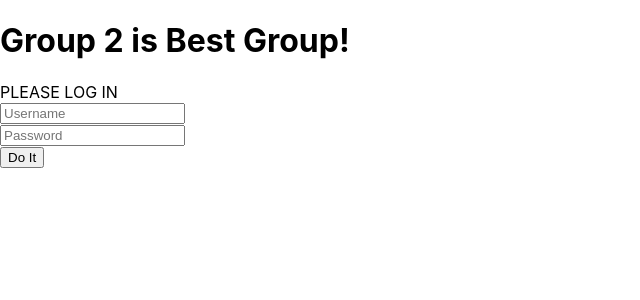
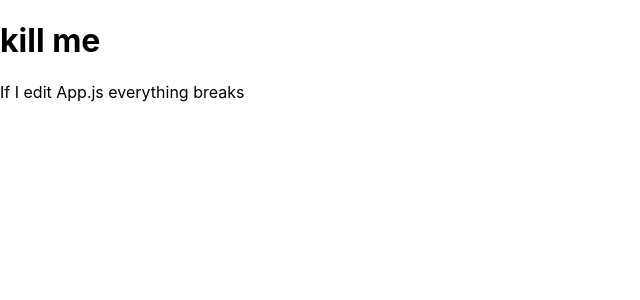
Before and after one commit to cgprats/COP4331-SchedulingManager, a React (Create React App) app in the folder frontend/: page / in a window 1280 px wide. Shown: the top 300 px of the page, without its empty margins (0-640 px from the left). Built offline with nearby package versions, Linux system fonts and the light colour scheme.

Commit message:
Revert, I fucked up

```diff
--- a/frontend/src/App.js
+++ b/frontend/src/App.js
@@ -1,24 +1,15 @@
-import React from 'react';
-import { BrowserRouter as Router, Route, Redirect, Switch } from 'react-router-dom';
+import React, { Component } from 'react';
+// Removed logo since we don't need it anymore
 import './App.css';
-
-import LoginPage from './pages/LoginPage';
-import CardPage from './pages/CardPage';
-
-function App() {
-  return (
-    <Router >
-      <Switch>
-        <Route path="/" exact>
-          <LoginPage />
-        </Route>
-        <Route path="/cards" exact>
-          <CardPage />
-        </Route>
-        <Redirect to="/" />
-      </Switch>
-    </Router>
-  );
+class App extends Component {
+  render() {
+    return (
+      <div classname="container">
+        <h1>kill me</h1>
+        <p>If I edit App.js everything breaks</p>
+      </div>
+    );
+  }
 }
 
 export default App;
```
